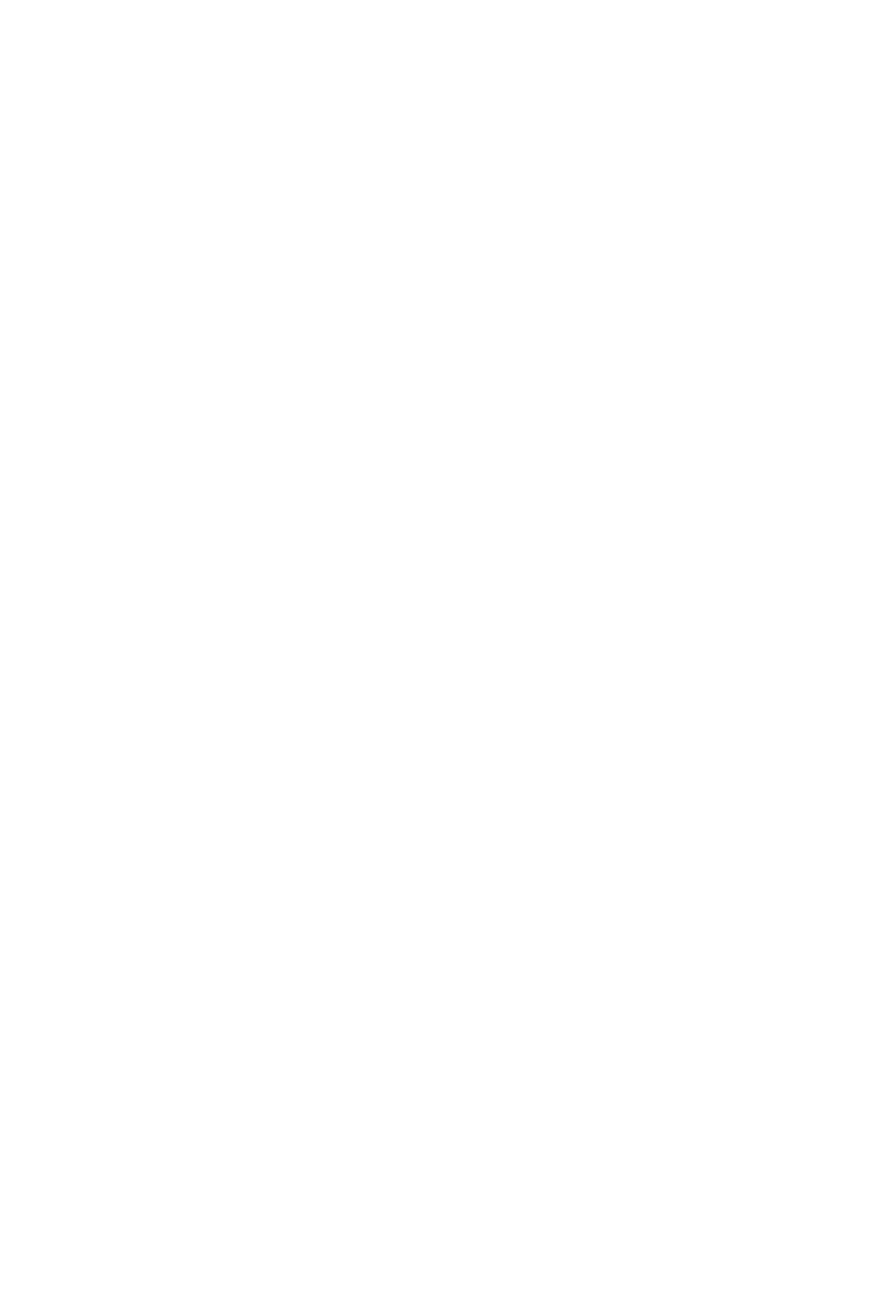
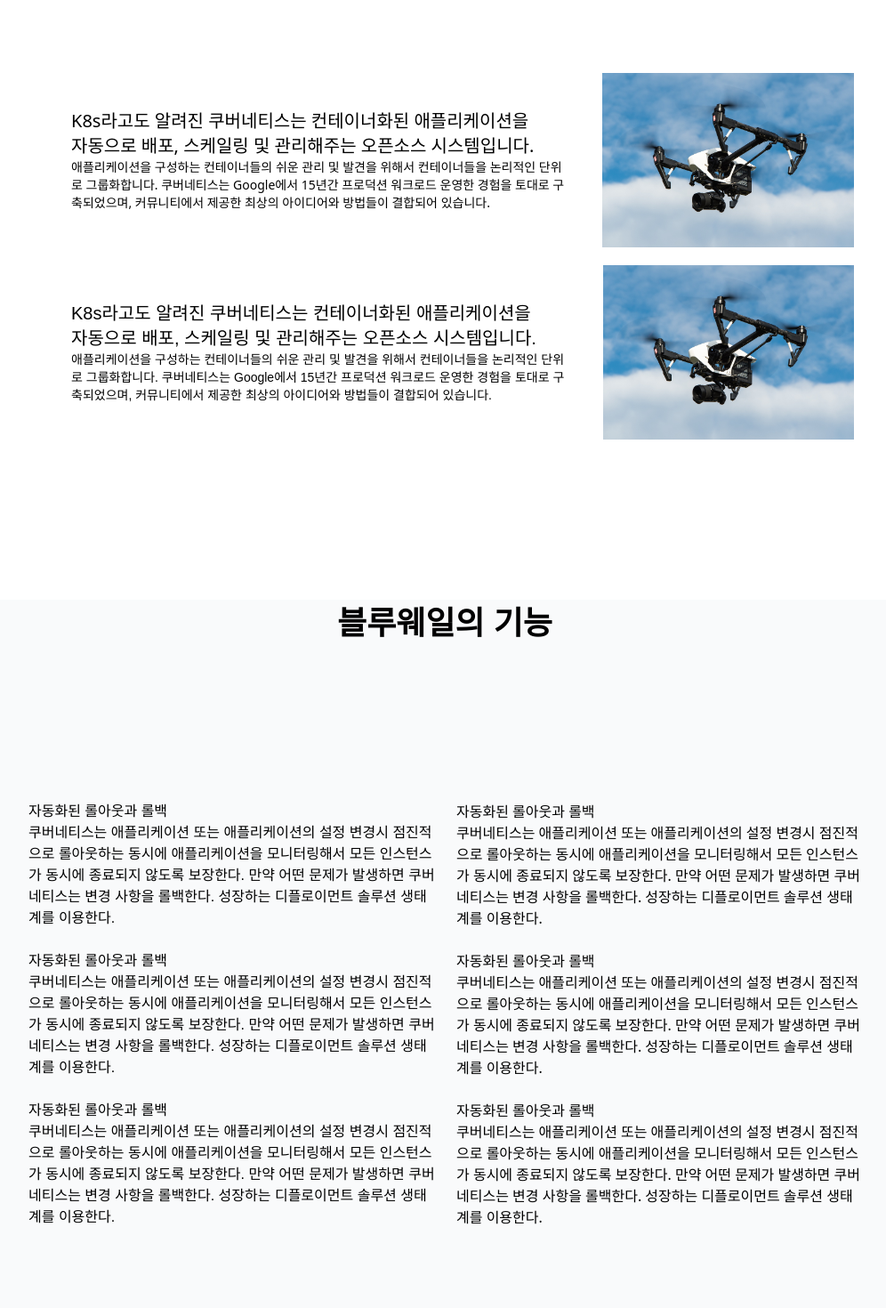
Before and after one commit to naringst/Capstone-Design, a Next.js app: page /around in a window 1280 px wide. Shown: the part 300-1770 px from the top of the page at 89% size, without its empty margins (140-1136 px from the left). Before the commit the page ends 800 px from the top, so only its background shows below. Built offline with nearby package versions, Linux system fonts and the light colour scheme.

Commit message:
fix : around page

```diff
--- a/pages/around.tsx
+++ b/pages/around.tsx
@@ -1,12 +1,129 @@
 import Navbar from "../component/layout/navbar";
-
+import Footer from "../component/layout/footer";
+import Image from "next/image";
+import drone from "../public/drone.jpeg";
 const Around = () => {
   return (
     <div>
       <Navbar />
-      <h1>BlueWhale 포럼</h1>
-      <h1>BlueWhale 포럼</h1>
-      <h1>뉴스룸</h1>
+      <div className="pt-5 mx-auto my-auto text-center  bg-blue-50">
+        <h1 className="py-1 my-1 mx-auto font-extrabold text-3xl ibm ">
+          Innovatory Blue Whale
+        </h1>
+        <h2>Build, share, and run applications with the Blue Whale</h2>
+        <button className="my-3 font-semibold ibm text-white bg-blue-600 border border-blue-600 focus:outline-none hover:bg-gray-200 hover:text-blue-600 hover:border-gray-200 focus:ring-1 focus:ring-gray-200  rounded-full text-xs px-3 py-2.5 mr-2 mb-2 dark:bg-gray-800 dark:text-white dark:border-gray-600 dark:hover:bg-gray-700 dark:hover:border-gray-600 dark:focus:ring-gray-700">
+          블루웨일과 함께하기
+        </button>
+      </div>
+      <div className="p-20 m-20">
+        <div className="flex m-5">
+          <div className="m-10">
+            <h1 className="text-xl">
+              K8s라고도 알려진 쿠버네티스는 컨테이너화된 애플리케이션을 <br />
+              자동으로 배포, 스케일링 및 관리해주는 오픈소스 시스템입니다.
+            </h1>
+            <p className="text-sm">
+              애플리케이션을 구성하는 컨테이너들의 쉬운 관리 및 발견을 위해서
+              컨테이너들을 논리적인 단위로 그룹화합니다. 쿠버네티스는 Google에서
+              15년간 프로덕션 워크로드 운영한 경험을 토대로 구축되었으며,
+              커뮤니티에서 제공한 최상의 아이디어와 방법들이 결합되어 있습니다.
+            </p>
+          </div>
+          <Image src={drone} width={800} height={500} />
+        </div>
+
+        <div className="flex m-5">
+          <div className="m-10 ibm">
+            <h1 className="text-xl">
+              K8s라고도 알려진 쿠버네티스는 컨테이너화된 애플리케이션을 <br />
+              자동으로 배포, 스케일링 및 관리해주는 오픈소스 시스템입니다.
+            </h1>
+            <p className="text-sm">
+              애플리케이션을 구성하는 컨테이너들의 쉬운 관리 및 발견을 위해서
+              컨테이너들을 논리적인 단위로 그룹화합니다. 쿠버네티스는 Google에서
+              15년간 프로덕션 워크로드 운영한 경험을 토대로 구축되었으며,
+              커뮤니티에서 제공한 최상의 아이디어와 방법들이 결합되어 있습니다.
+            </p>
+          </div>
+          <Image src={drone} width={800} height={500} />
+        </div>
+      </div>
+
+      <div className="bg-gray-50">
+        <h1 className="font-semibold text-4xl ibm text-center m-20 leading-normal">
+          블루웨일의 기능
+        </h1>
+        <div className="p-20 m-20">
+          <div className="flex ">
+            <div className="m-3 ibm">
+              <h1>자동화된 롤아웃과 롤백</h1>
+              <p>
+                쿠버네티스는 애플리케이션 또는 애플리케이션의 설정 변경시
+                점진적으로 롤아웃하는 동시에 애플리케이션을 모니터링해서 모든
+                인스턴스가 동시에 종료되지 않도록 보장한다. 만약 어떤 문제가
+                발생하면 쿠버네티스는 변경 사항을 롤백한다. 성장하는
+                디플로이먼트 솔루션 생태계를 이용한다.
+              </p>
+            </div>
+            <div className="m-3">
+              <h1>자동화된 롤아웃과 롤백</h1>
+              <p>
+                쿠버네티스는 애플리케이션 또는 애플리케이션의 설정 변경시
+                점진적으로 롤아웃하는 동시에 애플리케이션을 모니터링해서 모든
+                인스턴스가 동시에 종료되지 않도록 보장한다. 만약 어떤 문제가
+                발생하면 쿠버네티스는 변경 사항을 롤백한다. 성장하는
+                디플로이먼트 솔루션 생태계를 이용한다.
+              </p>
+            </div>
+          </div>
+          <div className="flex ">
+            <div className="m-3 ibm">
+              <h1>자동화된 롤아웃과 롤백</h1>
+              <p>
+                쿠버네티스는 애플리케이션 또는 애플리케이션의 설정 변경시
+                점진적으로 롤아웃하는 동시에 애플리케이션을 모니터링해서 모든
+                인스턴스가 동시에 종료되지 않도록 보장한다. 만약 어떤 문제가
+                발생하면 쿠버네티스는 변경 사항을 롤백한다. 성장하는
+                디플로이먼트 솔루션 생태계를 이용한다.
+              </p>
+            </div>
+            <div className="m-3">
+              <h1>자동화된 롤아웃과 롤백</h1>
+              <p>
+                쿠버네티스는 애플리케이션 또는 애플리케이션의 설정 변경시
+                점진적으로 롤아웃하는 동시에 애플리케이션을 모니터링해서 모든
+                인스턴스가 동시에 종료되지 않도록 보장한다. 만약 어떤 문제가
+                발생하면 쿠버네티스는 변경 사항을 롤백한다. 성장하는
+                디플로이먼트 솔루션 생태계를 이용한다.
+              </p>
+            </div>
+          </div>
+          <div className="flex">
+            <div className="m-3 ibm">
+              <h1>자동화된 롤아웃과 롤백</h1>
+              <p>
+                쿠버네티스는 애플리케이션 또는 애플리케이션의 설정 변경시
+                점진적으로 롤아웃하는 동시에 애플리케이션을 모니터링해서 모든
+                인스턴스가 동시에 종료되지 않도록 보장한다. 만약 어떤 문제가
+                발생하면 쿠버네티스는 변경 사항을 롤백한다. 성장하는
+                디플로이먼트 솔루션 생태계를 이용한다.
+              </p>
+            </div>
+            <div className="m-3">
+              <h1>자동화된 롤아웃과 롤백</h1>
+              <p>
+                쿠버네티스는 애플리케이션 또는 애플리케이션의 설정 변경시
+                점진적으로 롤아웃하는 동시에 애플리케이션을 모니터링해서 모든
+                인스턴스가 동시에 종료되지 않도록 보장한다. 만약 어떤 문제가
+                발생하면 쿠버네티스는 변경 사항을 롤백한다. 성장하는
+                디플로이먼트 솔루션 생태계를 이용한다.
+              </p>
+            </div>
+          </div>
+        </div>
+      </div>
+
+      <Footer />
     </div>
   );
 };
```
